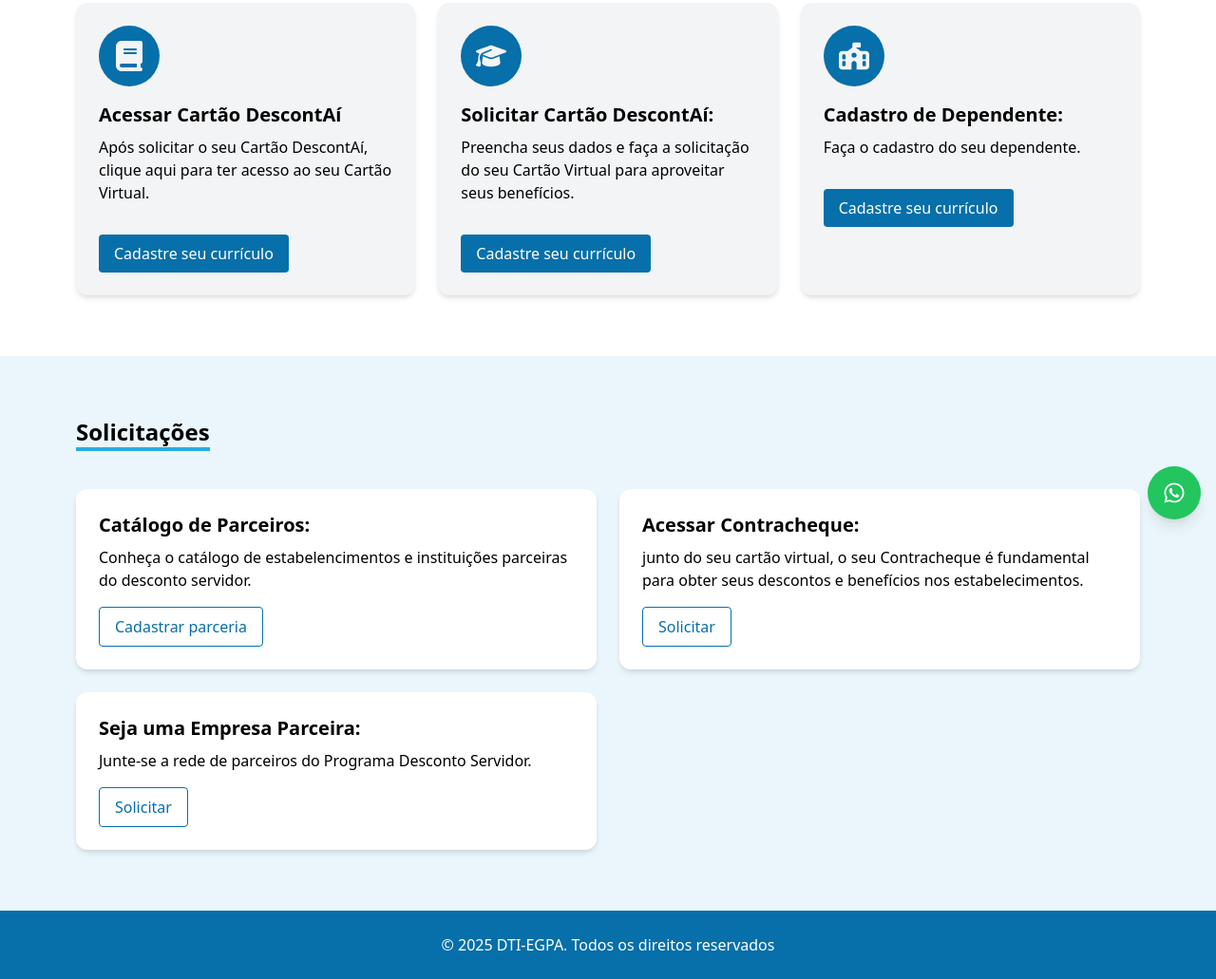
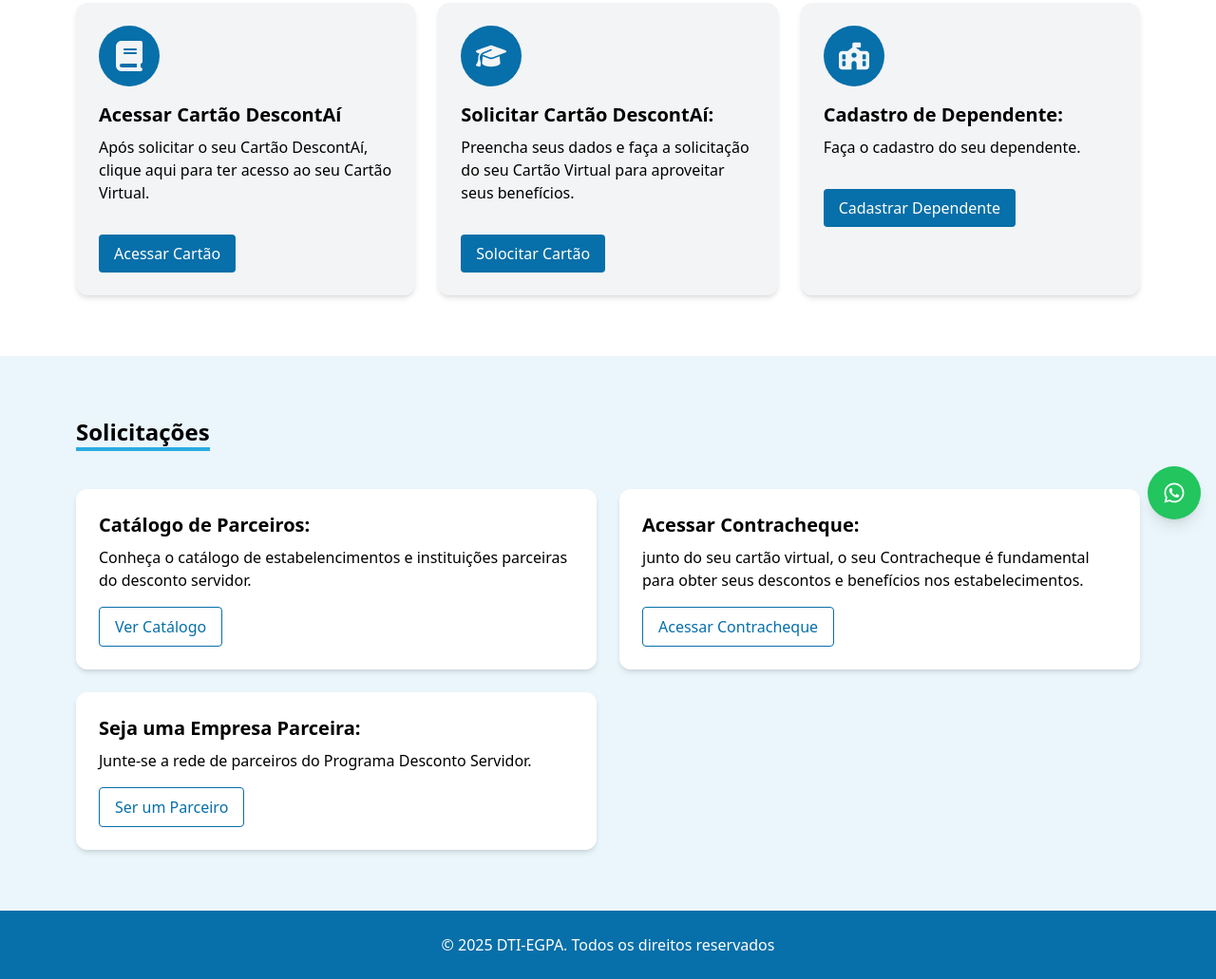
Before and after one commit to dtiegpa/descontoservidor, a plain HTML site: page index.html in a window 1280 px wide. Shown: the part 237-1268 px from the top of the page at 95% size. Drawn offline with nearby package versions, Linux system fonts and the light colour scheme.

Commit message:
Update index.html
Atualizei dados que ainda não estavam atualizados sobre a página.

```diff
--- a/index.html
+++ b/index.html
@@ -43,7 +43,7 @@
           <p class="mb-4">
            Após solicitar o seu Cartão DescontAí, clique aqui para ter acesso ao seu Cartão Virtual.
           </p>
-          <a href="https://ananindeua.pa.gov.br/cartao-descontai" class="bg-[color:var(--azul-principal)] text-white px-4 py-2 rounded hover:bg-[color:var(--azul-hover)] mt-4 transform transition-transform hover:scale-105 inline-block text-center">Cadastre seu currículo</a>
+          <a href="https://ananindeua.pa.gov.br/cartao-descontai" class="bg-[color:var(--azul-principal)] text-white px-4 py-2 rounded hover:bg-[color:var(--azul-hover)] mt-4 transform transition-transform hover:scale-105 inline-block text-center">Acessar Cartão</a>
         </div>
 
         <!-- Solicitar Cartão Virtual -->
@@ -57,7 +57,7 @@
           <p class="mb-4">
            Preencha seus dados e faça a solicitação do seu Cartão Virtual para aproveitar seus benefícios.
           </p>
-          <a href="https://forms.gle/Vv9mFTvvTtKLt9ss5" class="bg-[color:var(--azul-principal)] text-white px-4 py-2 rounded hover:bg-[color:var(--azul-hover)] mt-4 transform transition-transform hover:scale-105 inline-block text-center">Cadastre seu currículo</a>
+          <a href="https://forms.gle/Vv9mFTvvTtKLt9ss5" class="bg-[color:var(--azul-principal)] text-white px-4 py-2 rounded hover:bg-[color:var(--azul-hover)] mt-4 transform transition-transform hover:scale-105 inline-block text-center">Solocitar Cartão</a>
         </div>
 
         <!-- Cadastre seu Dependente -->
@@ -71,7 +71,7 @@
 <p class="mb-4">
  Faça o cadastro do seu dependente.
 </p>
-<a href="https://forms.gle/UqyRrTw6ZK7kTcSV9" class="bg-[color:var(--azul-principal)] text-white px-4 py-2 rounded hover:bg-[color:var(--azul-hover)] mt-4 transform transition-transform hover:scale-105 inline-block text-center">Cadastre seu currículo</a>
+<a href="https://forms.gle/UqyRrTw6ZK7kTcSV9" class="bg-[color:var(--azul-principal)] text-white px-4 py-2 rounded hover:bg-[color:var(--azul-hover)] mt-4 transform transition-transform hover:scale-105 inline-block text-center">Cadastrar Dependente</a>
 </div>
 </div>
 </section>
@@ -84,17 +84,17 @@
       <div class="bg-white rounded-xl shadow-md p-6">
         <h3 class="text-xl font-semibold mb-2">Catálogo de Parceiros:</h3>
         <p>Conheça o catálogo de estabelencimentos e instituições parceiras do desconto servidor.</p>
-        <a href="https://ananindeua.pa.gov.br/descontaiparceiros" class="mt-4 border border-[color:var(--azul-principal)] text-[color:var(--azul-principal)] px-4 py-2 rounded hover:bg-[color:var(--azul-claro)] inline-block text-center">Cadastrar parceria</a>
+        <a href="https://ananindeua.pa.gov.br/descontaiparceiros" class="mt-4 border border-[color:var(--azul-principal)] text-[color:var(--azul-principal)] px-4 py-2 rounded hover:bg-[color:var(--azul-claro)] inline-block text-center">Ver Catálogo</a>
       </div>
       <div class="bg-white rounded-xl shadow-md p-6">
         <h3 class="text-xl font-semibold mb-2">Acessar Contracheque:</h3>
         <p> junto do seu cartão virtual, o seu Contracheque é fundamental para obter seus descontos e benefícios nos estabelecimentos.</p>
-        <a href="https://ananindeua.1doc.com.br/b.php?pg=wp/wp&itd=5&is=13493&iser=01J5TD9GSRHCADK64YGV88X6NP" class="mt-4 border border-[color:var(--azul-principal)] text-[color:var(--azul-principal)] px-4 py-2 rounded hover:bg-[color:var(--azul-claro)] inline-block text-center">Solicitar</a>
+        <a href="https://ananindeua.1doc.com.br/b.php?pg=wp/wp&itd=5&is=13493&iser=01J5TD9GSRHCADK64YGV88X6NP" class="mt-4 border border-[color:var(--azul-principal)] text-[color:var(--azul-principal)] px-4 py-2 rounded hover:bg-[color:var(--azul-claro)] inline-block text-center">Acessar Contracheque</a>
       </div>
       <div class="bg-white rounded-xl shadow-md p-6">
         <h3 class="text-xl font-semibold mb-2">Seja uma Empresa Parceira:</h3>
         <p>Junte-se a rede de parceiros do Programa Desconto Servidor.</p>
-        <a href="https://docs.google.com/forms/d/e/1FAIpQLSdpjOT6lovZub_fI4upqePaQZfH3bS7D40k9DN0Y578Dq947g/viewform" class="mt-4 border border-[color:var(--azul-principal)] text-[color:var(--azul-principal)] px-4 py-2 rounded hover:bg-[color:var(--azul-claro)] inline-block text-center">Solicitar</a>
+        <a href="https://docs.google.com/forms/d/e/1FAIpQLSdpjOT6lovZub_fI4upqePaQZfH3bS7D40k9DN0Y578Dq947g/viewform" class="mt-4 border border-[color:var(--azul-principal)] text-[color:var(--azul-principal)] px-4 py-2 rounded hover:bg-[color:var(--azul-claro)] inline-block text-center">Ser um Parceiro</a>
       </div>
 
 
```
